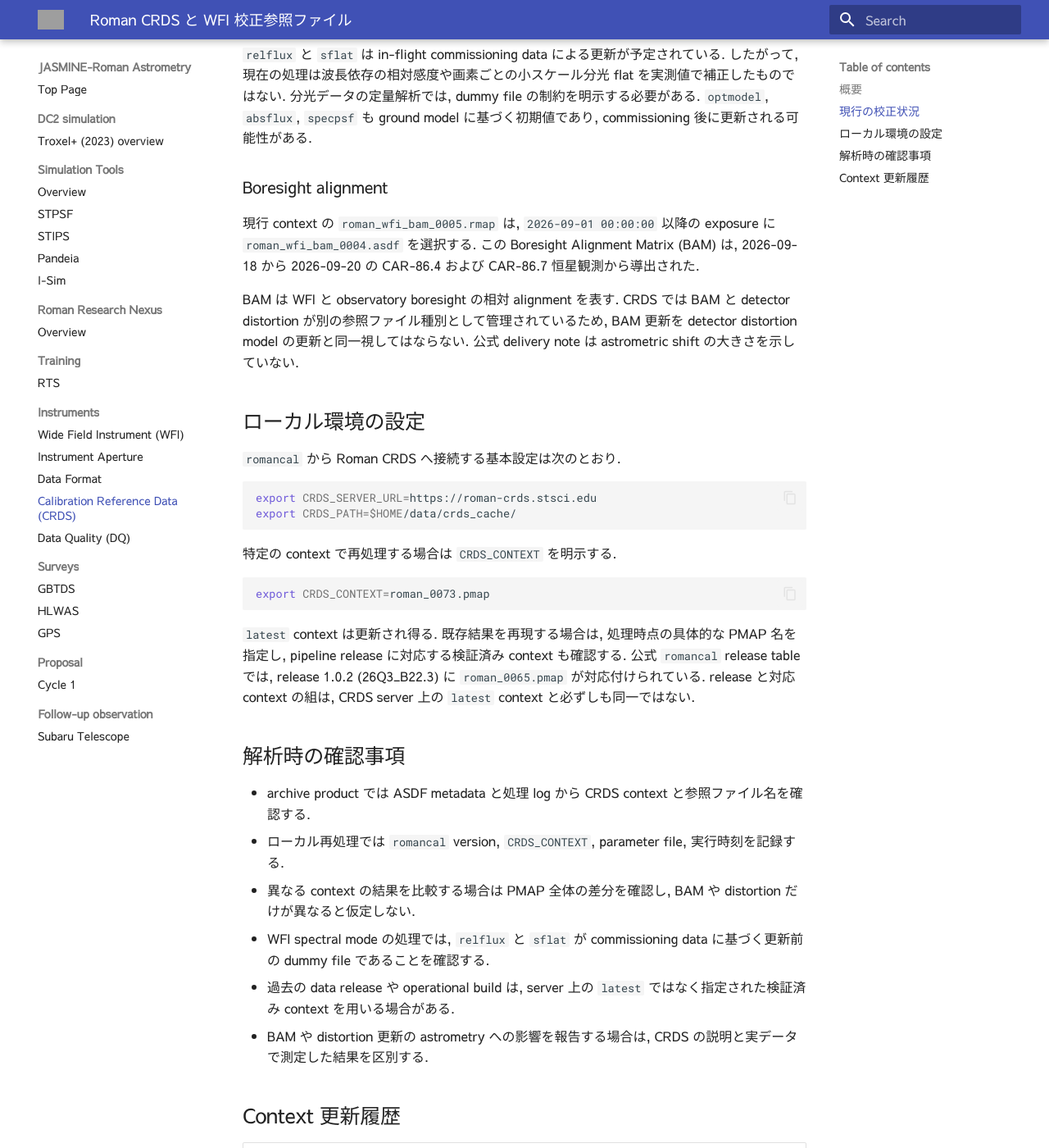
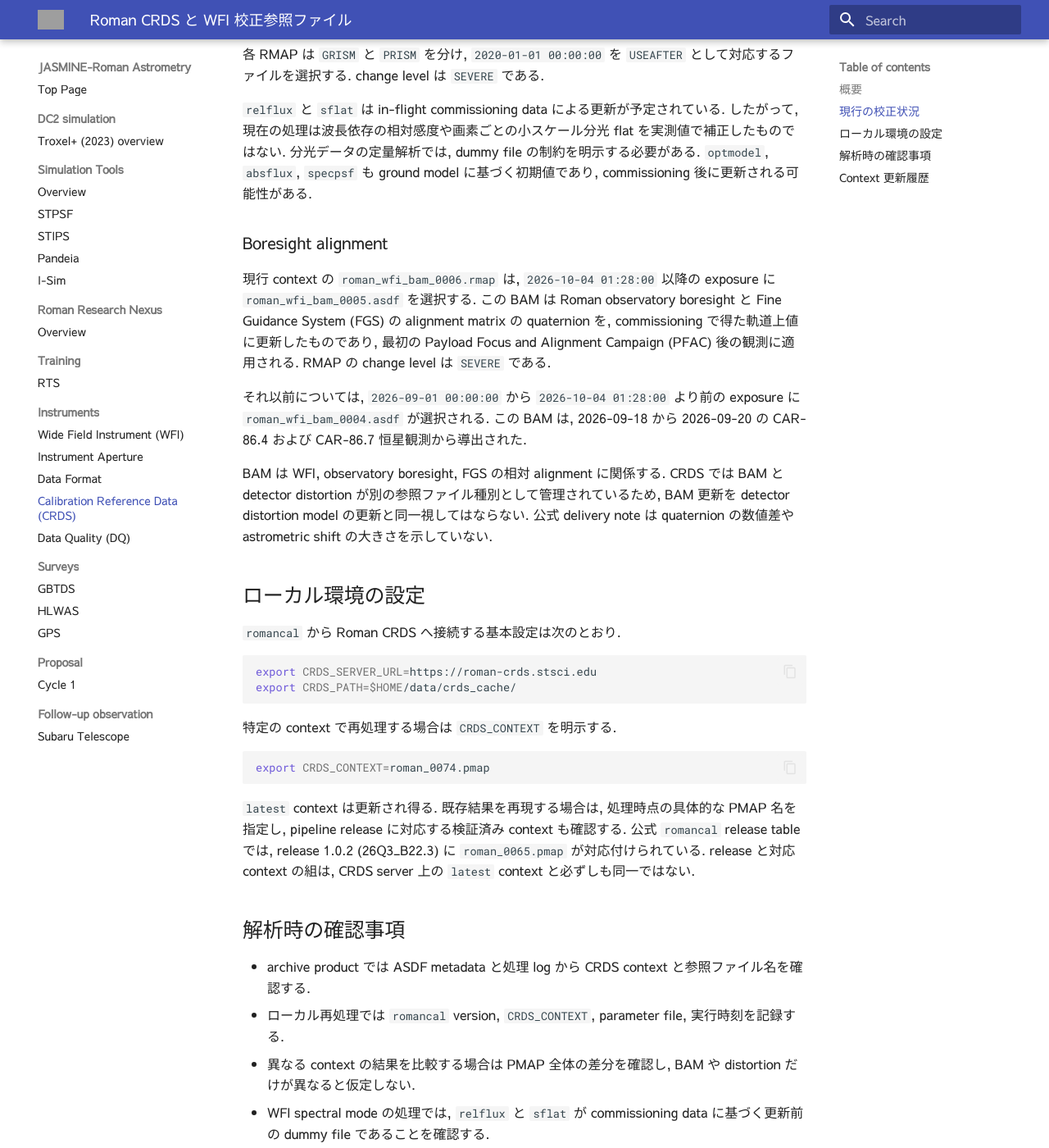
Before and after one commit to astronasutarou/jasmine-roman-astrometry, an MkDocs documentation site: the page built from docs/inst/crds.md, in a window 1280 px wide and 1400 px high, scrolled down 2469 px. Shown: the whole window at 82% size. Built offline with MkDocs 1.6.1 and Material for MkDocs 9.7.7, drawn with Linux system fonts in a browser that asks for light colours; some of the changed text lies outside the part shown; grey boxes are pictures that could not be loaded.

Commit message:
Roman CRDS context 0074 の BAM 更新を追記

````diff
--- a/docs/inst/crds.md
+++ b/docs/inst/crds.md
@@ -9,7 +9,9 @@ tags: [Roman, WFI, CRDS, calibration, reference file, spectroscopy, BAM, distort
 このページの内容は主に以下のソースを引用・参考にしている:
 
 - [CRDS for Reference Files](https://roman-docs.stsci.edu/data-handbook-home/accessing-wfi-data/crds-for-reference-files) (STScI, Publication: 2024-01-05, Latest Update: 2024-12-20)
-- [Roman CRDS](https://roman-crds.stsci.edu/) (STScI, 2026-10-04 閲覧)
+- [Roman CRDS](https://roman-crds.stsci.edu/) (STScI, 2026-10-07 閲覧)
+- [`roman_0074.pmap`](https://roman-crds.stsci.edu/context_table/roman_0074.pmap) (STScI, Delivery: 2026-10-05)
+- [`roman_wfi_bam_0006.rmap`](https://roman-crds.stsci.edu/browse/roman_wfi_bam_0006.rmap) (STScI, Delivery/Activation: 2026-10-05)
 - [`roman_0073.pmap`](https://roman-crds.stsci.edu/context_table/roman_0073.pmap) (STScI, Activation: 2026-10-02)
 - [`roman_wfi_optmodel_0002.rmap`](https://roman-crds.stsci.edu/browse/roman_wfi_optmodel_0002.rmap), [`roman_wfi_absflux_0002.rmap`](https://roman-crds.stsci.edu/browse/roman_wfi_absflux_0002.rmap), [`roman_wfi_specpsf_0002.rmap`](https://roman-crds.stsci.edu/browse/roman_wfi_specpsf_0002.rmap) (STScI, Delivery/Activation: 2026-10-02)
 - [`roman_wfi_relflux_0002.rmap`](https://roman-crds.stsci.edu/browse/roman_wfi_relflux_0002.rmap), [`roman_wfi_sflat_0002.rmap`](https://roman-crds.stsci.edu/browse/roman_wfi_sflat_0002.rmap) (STScI, Delivery/Activation: 2026-10-02)
@@ -32,7 +34,7 @@ CRDS context は pipeline mapping (PMAP) ファイルで表され, 各参照フ
 
 ## 現行の校正状況
 
-2026-10-04 時点の `latest` context は, 2026-10-02 に activation された `roman_0073.pmap` である. この context は, `roman_0072.pmap` で導入された imaging および detector calibration files を引き継ぎ, WFI spectral mode (WSM) の grism と prism に初期分光参照ファイルを追加している.
+2026-10-07 時点の `latest` context は, 2026-10-05 に delivery された `roman_0074.pmap` である. この context は, `roman_0072.pmap` で導入された imaging および detector calibration files と, `roman_0073.pmap` で追加された WFI spectral mode (WSM) の初期分光参照ファイルを引き継ぎ, Boresight Alignment Matrix (BAM) を更新している.
 
 ### Imaging および detector calibration
 
@@ -66,9 +68,11 @@ distortion 参照ファイルは detector 座標から sky coordinates への WC
 
 ### Boresight alignment
 
-現行 context の `roman_wfi_bam_0005.rmap` は, `2026-09-01 00:00:00` 以降の exposure に `roman_wfi_bam_0004.asdf` を選択する. この Boresight Alignment Matrix (BAM) は, 2026-09-18 から 2026-09-20 の CAR-86.4 および CAR-86.7 恒星観測から導出された.
+現行 context の `roman_wfi_bam_0006.rmap` は, `2026-10-04 01:28:00` 以降の exposure に `roman_wfi_bam_0005.asdf` を選択する. この BAM は Roman observatory boresight と Fine Guidance System (FGS) の alignment matrix の quaternion を, commissioning で得た軌道上値に更新したものであり, 最初の Payload Focus and Alignment Campaign (PFAC) 後の観測に適用される. RMAP の change level は `SEVERE` である.
 
-BAM は WFI と observatory boresight の相対 alignment を表す. CRDS では BAM と detector distortion が別の参照ファイル種別として管理されているため, BAM 更新を detector distortion model の更新と同一視してはならない. 公式 delivery note は astrometric shift の大きさを示していない.
+それ以前については, `2026-09-01 00:00:00` から `2026-10-04 01:28:00` より前の exposure に `roman_wfi_bam_0004.asdf` が選択される. この BAM は, 2026-09-18 から 2026-09-20 の CAR-86.4 および CAR-86.7 恒星観測から導出された.
+
+BAM は WFI, observatory boresight, FGS の相対 alignment に関係する. CRDS では BAM と detector distortion が別の参照ファイル種別として管理されているため, BAM 更新を detector distortion model の更新と同一視してはならない. 公式 delivery note は quaternion の数値差や astrometric shift の大きさを示していない.
 
 ## ローカル環境の設定
 
@@ -82,7 +86,7 @@ export CRDS_PATH=$HOME/data/crds_cache/
 特定の context で再処理する場合は `CRDS_CONTEXT` を明示する.
 
 ```bash
-export CRDS_CONTEXT=roman_0073.pmap
+export CRDS_CONTEXT=roman_0074.pmap
 ```
 
 `latest` context は更新され得る. 既存結果を再現する場合は, 処理時点の具体的な PMAP 名を指定し, pipeline release に対応する検証済み context も確認する. 公式 `romancal` release table では, release 1.0.2 (26Q3_B22.3) に `roman_0065.pmap` が対応付けられている. release と対応 context の組は, CRDS server 上の `latest` context と必ずしも同一ではない.
@@ -100,6 +104,7 @@ export CRDS_CONTEXT=roman_0073.pmap
 
 | Context | Activation | 主な変更 |
 |---|---|---|
+| `roman_0074.pmap` | 2026-10-05 | 最初の PFAC 後に適用する軌道上 quaternion 値で BAM を更新 |
 | `roman_0073.pmap` | 2026-10-02 | grism/prism 用の初期 `optmodel`, `absflux`, `relflux`, `sflat`, `specpsf` を追加 |
 | `roman_0072.pmap` | 2026-09-24 | flat, saturation, mask, linearity, inverse linearity, photom, pixel area, distortion を更新 |
 | `roman_0067.pmap` | 2026-09-21 | CAR-86.4/86.7 の恒星観測に基づく `roman_wfi_bam_0004.asdf` を追加 |
````
